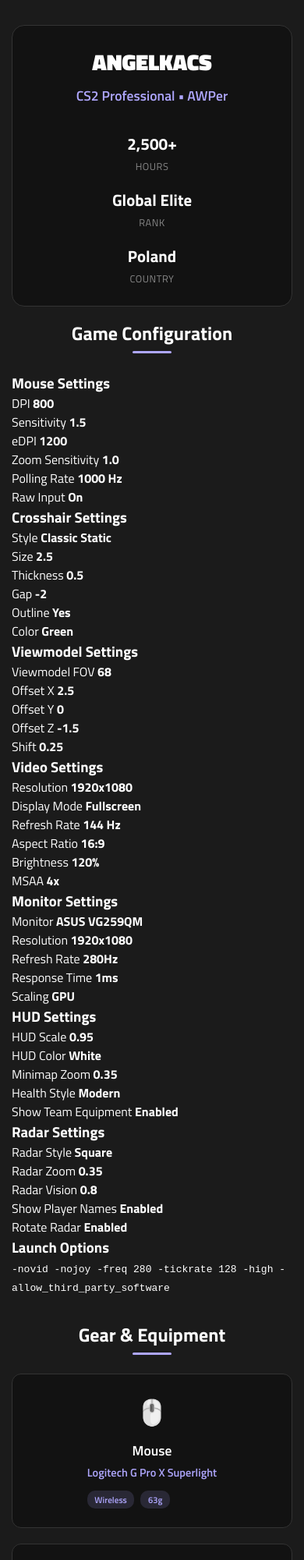
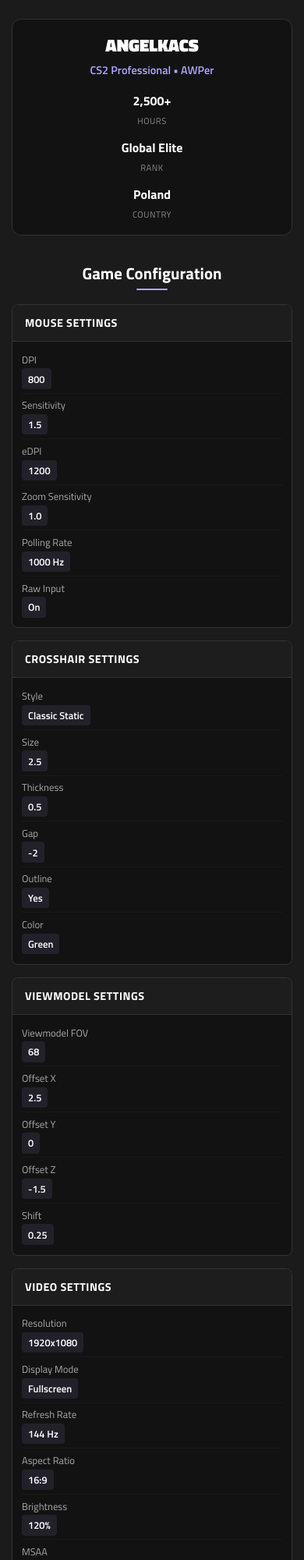
Before and after one commit to 999NERT/beta_pages, a plain HTML site: page index.html in a window 390 px wide. Shown: the top 2000 px of the page at 78% size. Drawn offline with Linux system fonts and the light colour scheme.

Commit message:
Update style.css

```diff
--- a/style.css
+++ b/style.css
@@ -33,14 +33,14 @@ body {
 
 /* === PROFILE SECTION === */
 .profile-section {
-    padding: 3rem 0 1rem;
+    padding: 2rem 0 1rem;
 }
 
 .profile-card {
     background: rgba(18, 18, 18, 0.95);
     border: 1px solid #333;
-    border-radius: 16px;
-    padding: 2.5rem;
+    border-radius: 12px;
+    padding: 1.5rem;
     max-width: 500px;
     margin: 0 auto;
     text-align: center;
@@ -56,23 +56,23 @@ body {
 }
 
 .player-name {
-    font-size: 2.5rem;
+    font-size: 2rem;
     font-weight: 900;
     color: #ffffff;
-    margin-bottom: 0.5rem;
+    margin-bottom: 0.25rem;
 }
 
 .player-role {
     color: #AEA6FD;
     font-weight: 600;
-    margin-bottom: 2rem;
-    font-size: 1.1rem;
+    margin-bottom: 1rem;
+    font-size: 0.9rem;
 }
 
 .player-meta {
     display: flex;
     justify-content: center;
-    gap: 2rem;
+    gap: 1.5rem;
 }
 
 .meta-item {
@@ -81,13 +81,13 @@ body {
 
 .meta-value {
     display: block;
-    font-size: 1.3rem;
+    font-size: 1rem;
     font-weight: 700;
     color: #ffffff;
 }
 
 .meta-label {
-    font-size: 0.8rem;
+    font-size: 0.7rem;
     color: #888;
     text-transform: uppercase;
     letter-spacing: 0.5px;
@@ -96,11 +96,11 @@ body {
 /* === SECTIONS COMMON === */
 .section-header {
     text-align: center;
-    margin-bottom: 2rem;
+    margin-bottom: 1.5rem;
 }
 
 .section-header h2 {
-    font-size: 1.8rem;
+    font-size: 1.5rem;
     font-weight: 700;
     color: #ffffff;
     position: relative;
@@ -110,197 +110,162 @@ body {
 .section-header h2::after {
     content: '';
     position: absolute;
-    bottom: -8px;
+    bottom: -6px;
     left: 50%;
     transform: translateX(-50%);
-    width: 50px;
-    height: 3px;
+    width: 40px;
+    height: 2px;
     background: #AEA6FD;
     border-radius: 2px;
 }
 
-.settings-section,
+.main-settings-section,
 .gear-section {
-    padding: 2rem 0;
+    padding: 1.5rem 0;
 }
 
-/* === SETTINGS GRID === */
-.settings-grid {
+/* === COMPACT GRID === */
+.compact-grid {
     display: grid;
     grid-template-columns: repeat(auto-fit, minmax(280px, 1fr));
-    gap: 1.25rem;
+    gap: 1rem;
 }
 
-.config-card {
+.compact-card {
     background: rgba(18, 18, 18, 0.95);
     border: 1px solid #333;
-    border-radius: 12px;
+    border-radius: 8px;
     overflow: hidden;
+    transition: all 0.2s ease;
 }
 
-.card-header {
+.compact-card:hover {
+    border-color: #444;
+    transform: translateY(-1px);
+}
+
+.compact-header {
     background: rgba(30, 30, 30, 0.95);
-    padding: 1rem 1.5rem;
+    padding: 0.75rem 1rem;
     border-bottom: 1px solid #333;
 }
 
-.card-header h3 {
-    font-size: 1.1rem;
+.compact-header h3 {
+    font-size: 0.9rem;
     font-weight: 700;
     color: #ffffff;
+    text-transform: uppercase;
+    letter-spacing: 0.5px;
 }
 
-.card-content {
-    padding: 1rem 1.5rem;
+.compact-content {
+    padding: 0.75rem 1rem;
 }
 
-.config-item {
+.compact-item {
     display: flex;
     justify-content: space-between;
     align-items: center;
-    padding: 0.75rem 0;
-    border-bottom: 1px solid rgba(51, 51, 51, 0.3);
+    padding: 0.4rem 0;
+    border-bottom: 1px solid rgba(51, 51, 51, 0.2);
 }
 
-.config-item:last-child {
+.compact-item:last-child {
     border-bottom: none;
 }
 
-.config-item span {
+.compact-item span {
     color: #aaa;
     font-weight: 400;
+    font-size: 0.8rem;
 }
 
-.config-item strong {
+.compact-item strong {
     color: #ffffff;
     font-weight: 600;
     background: rgba(174, 166, 253, 0.1);
-    padding: 0.3rem 0.8rem;
-    border-radius: 6px;
-    font-size: 0.9rem;
+    padding: 0.2rem 0.5rem;
+    border-radius: 4px;
+    font-size: 0.8rem;
 }
 
-/* === LAUNCH OPTIONS SPECIFIC STYLES === */
-.config-item-full {
-    display: flex;
-    flex-direction: column;
-    gap: 0.5rem;
-    padding: 0.75rem 0;
-    border-bottom: 1px solid rgba(51, 51, 51, 0.3);
+/* === WIDE CARD FOR LAUNCH OPTIONS === */
+.wide-card {
+    grid-column: 1 / -1;
 }
 
-.config-item-full span:first-child {
-    color: #aaa;
-    font-weight: 400;
+.launch-options {
+    background: rgba(174, 166, 253, 0.05);
+    border: 1px solid rgba(174, 166, 253, 0.2);
+    border-radius: 6px;
+    padding: 0.75rem;
+    margin-top: 0.5rem;
 }
 
-.config-item-full strong {
+.launch-options code {
     color: #AEA6FD;
-    font-weight: 600;
-    background: rgba(174, 166, 253, 0.1);
-    padding: 0.8rem 1rem;
-    border-radius: 6px;
-    font-size: 0.9rem;
+    font-family: monospace;
+    font-size: 0.8rem;
     word-break: break-all;
-    font-family: monospace;
-}
-
-.option-description {
-    margin: 1rem 0;
-    padding: 1rem;
-    background: rgba(174, 166, 253, 0.05);
-    border-radius: 6px;
-    border-left: 3px solid #AEA6FD;
-}
-
-.option-description p {
-    color: #ccc;
-    font-size: 0.9rem;
-    line-height: 1.4;
-}
-
-.option-breakdown {
-    display: flex;
-    flex-direction: column;
-    gap: 0.5rem;
-    margin-top: 1rem;
-}
-
-.breakdown-item {
-    display: flex;
-    justify-content: space-between;
-    align-items: center;
-    padding: 0.5rem 0;
-    border-bottom: 1px solid rgba(51, 51, 51, 0.2);
-}
-
-.breakdown-item:last-child {
-    border-bottom: none;
-}
-
-.breakdown-item span:first-child {
-    color: #AEA6FD;
-    font-weight: 600;
-    font-family: monospace;
-    font-size: 0.85rem;
-}
-
-.breakdown-item span:last-child {
-    color: #888;
-    font-size: 0.8rem;
-    text-align: right;
+    line-height: 1.3;
 }
 
 /* === GEAR SECTION === */
 .gear-grid {
     display: grid;
-    grid-template-columns: repeat(auto-fit, minmax(240px, 1fr));
-    gap: 1.25rem;
+    grid-template-columns: repeat(auto-fit, minmax(200px, 1fr));
+    gap: 1rem;
 }
 
 .gear-card {
     background: rgba(18, 18, 18, 0.95);
     border: 1px solid #333;
-    border-radius: 12px;
-    padding: 1.5rem;
+    border-radius: 8px;
+    padding: 1rem;
     display: flex;
     align-items: center;
-    gap: 1rem;
+    gap: 0.75rem;
+    transition: all 0.2s ease;
+}
+
+.gear-card:hover {
+    border-color: #444;
+    transform: translateY(-1px);
 }
 
 .gear-icon {
-    font-size: 2rem;
+    font-size: 1.5rem;
     flex-shrink: 0;
-    width: 50px;
+    width: 40px;
     text-align: center;
 }
 
 .gear-details h3 {
     color: #ffffff;
-    font-size: 1.1rem;
+    font-size: 0.9rem;
     font-weight: 600;
-    margin-bottom: 0.25rem;
+    margin-bottom: 0.2rem;
 }
 
 .gear-model {
     color: #AEA6FD;
     font-weight: 600;
-    margin-bottom: 0.75rem;
-    font-size: 0.9rem;
+    margin-bottom: 0.5rem;
+    font-size: 0.8rem;
 }
 
 .gear-specs {
     display: flex;
-    gap: 0.5rem;
+    gap: 0.4rem;
     flex-wrap: wrap;
 }
 
 .spec-tag {
     background: rgba(174, 166, 253, 0.15);
     color: #AEA6FD;
-    padding: 0.2rem 0.6rem;
-    border-radius: 10px;
-    font-size: 0.7rem;
+    padding: 0.15rem 0.4rem;
+    border-radius: 6px;
+    font-size: 0.65rem;
     font-weight: 600;
 }
 
@@ -309,7 +274,7 @@ body {
     background: rgba(12, 12, 12, 0.98);
     border-top: 1px solid #2a2a2a;
     margin-top: auto;
-    padding: 2rem 0;
+    padding: 1.5rem 0;
 }
 
 .footer-content {
@@ -319,7 +284,7 @@ body {
 .footer-content p {
     color: #888;
     margin-bottom: 0.5rem;
-    font-size: 0.9rem;
+    font-size: 0.8rem;
 }
 
 .footer-content a {
@@ -332,7 +297,7 @@ body {
 }
 
 /* === PERFORMANCE OPTIMIZATIONS === */
-.config-card,
+.compact-card,
 .gear-card,
 .profile-card {
     transform: translateZ(0);
@@ -346,84 +311,83 @@ body {
     }
 
     .profile-section {
-        padding: 2rem 0 1rem;
+        padding: 1.5rem 0 0.5rem;
     }
 
     .profile-card {
-        padding: 2rem;
+        padding: 1rem;
     }
 
     .player-name {
-        font-size: 2rem;
+        font-size: 1.6rem;
     }
 
     .player-meta {
         flex-direction: column;
-        gap: 1rem;
+        gap: 0.75rem;
     }
 
-    .settings-grid,
-    .gear-grid {
+    .compact-grid {
         grid-template-columns: 1fr;
     }
 
     .section-header h2 {
-        font-size: 1.5rem;
+        font-size: 1.3rem;
+    }
+
+    .gear-grid {
+        grid-template-columns: repeat(2, 1fr);
     }
 
     .gear-card {
         flex-direction: column;
         text-align: center;
-        gap: 0.75rem;
+        gap: 0.5rem;
     }
 
     .gear-icon {
         width: auto;
     }
-
-    .breakdown-item {
-        flex-direction: column;
-        align-items: flex-start;
-        gap: 0.25rem;
-    }
-
-    .breakdown-item span:last-child {
-        text-align: left;
-    }
 }
 
 @media (max-width: 480px) {
     .profile-card {
-        padding: 1.5rem;
+        padding: 1rem;
     }
 
     .player-name {
-        font-size: 1.8rem;
+        font-size: 1.4rem;
     }
 
-    .config-item {
+    .compact-item {
         flex-direction: column;
         align-items: flex-start;
-        gap: 0.25rem;
+        gap: 0.1rem;
+        padding: 0.3rem 0;
     }
 
-    .card-content {
-        padding: 0.75rem 1rem;
+    .compact-content {
+        padding: 0.5rem 0.75rem;
     }
 
-    .config-item-full strong {
-        font-size: 0.8rem;
-        padding: 0.6rem 0.8rem;
+    .gear-grid {
+        grid-template-columns: 1fr;
+    }
+
+    .launch-options code {
+        font-size: 0.7rem;
     }
 }
 
-/* === PRINT STYLES === */
-@media print {
-    .config-card,
-    .gear-card,
-    .profile-card {
-        background: white;
-        color: black;
-        border: 1px solid #ccc;
+/* === ENHANCED GRID FOR LARGER SCREENS === */
+@media (min-width: 1200px) {
+    .compact-grid {
+        grid-template-columns: repeat(4, 1fr);
     }
 }
+
+@media (min-width: 768px) and (max-width: 1199px) {
+    .compact-grid {
+        grid-template-columns: repeat(3, 1fr);
+    }
+}
```
